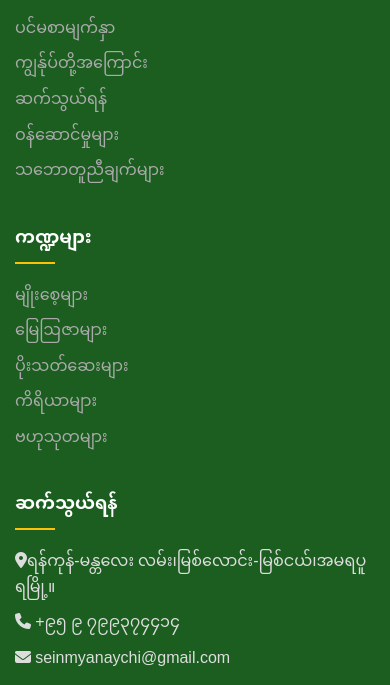
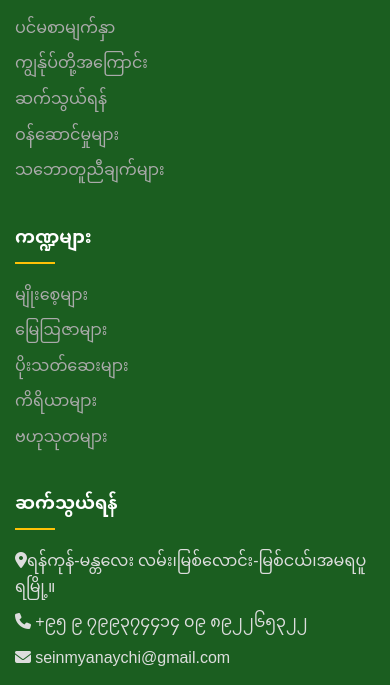
Before and after one commit to seinmyanaychi/seinmyanaychi.github.io, a plain HTML site: page index.html in a window 390 px wide. Shown: the part 4179-4864 px from the top of the page. Drawn offline with Linux system fonts and the light colour scheme.

Commit message:
Update contact phone numbers in footer

```diff
--- a/index.html
+++ b/index.html
@@ -660,7 +660,7 @@
                     <h3>ဆက်သွယ်ရန်</h3>
                     <ul class="footer-links">
                         <li><i class="fas fa-map-marker-alt"></i>ရန်ကုန်-မန္တလေး လမ်း၊မြစ်လောင်း-မြစ်ငယ်၊အမရပူရမြို့။</li>
-                        <li><i class="fas fa-phone"></i> +၉၅ ၉ ၇၉၉၃၇၄၄၁၄</li>
+                        <li><i class="fas fa-phone"></i> +၉၅ ၉ ၇၉၉၃၇၄၄၁၄ ၀၉ ၈၉၂၂၆၅၃၂၂ </li>
                         <li><i class="fas fa-envelope"></i> seinmyanaychi@gmail.com</li>
                     </ul>
                     <div class="social-links">
```
